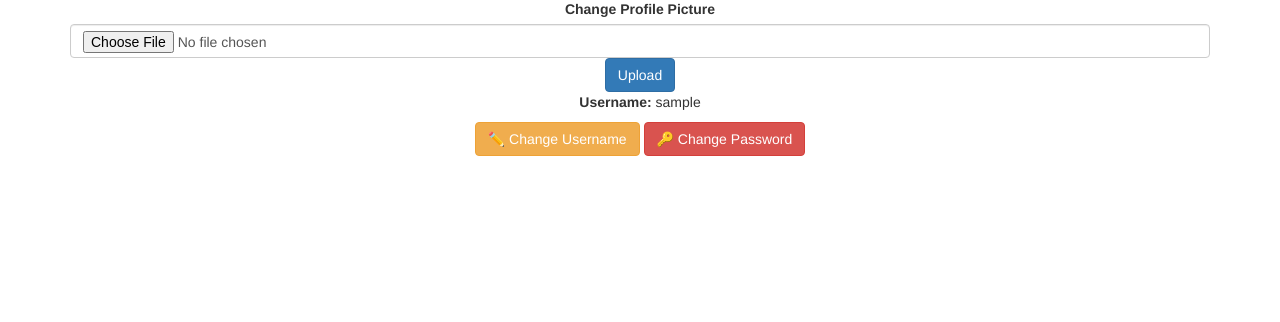
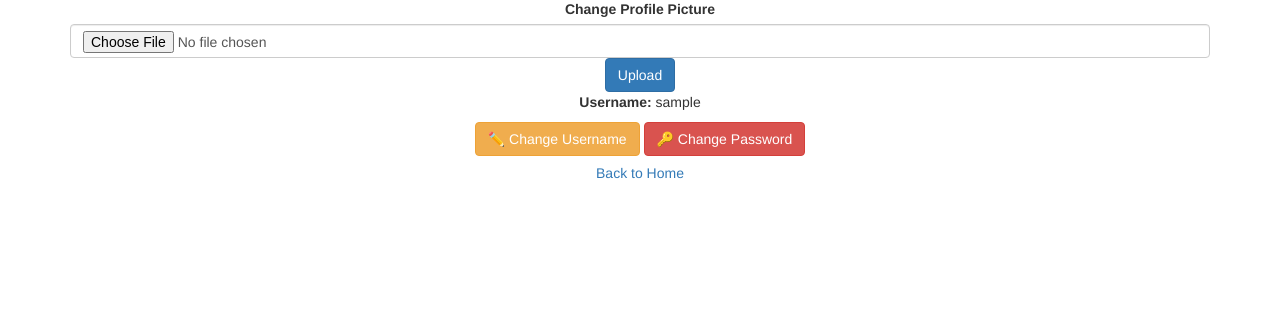
Before and after one commit to Prang752/WEB_flask, a Flask app: page /profile in a window 1280 px wide. Shown: the part 311-633 px from the top of the page. Run offline with Flask 3, Linux system fonts and the light colour scheme; the visitor is signed in with stand-in values (Sample User, id 1); some libraries are stand-ins or nearby versions.

Commit message:
add back button in profile page

```diff
--- a/templates/profile.html
+++ b/templates/profile.html
@@ -31,5 +31,8 @@
             <a href="/change-password" class="btn btn-danger">🔑 Change Password</a>
         </div>
     </div>
+    <div class="text-center mt-4">
+        <a href="{{ url_for('index') }}" class="btn btn-secondary">Back to Home</a>
+    </div>
 </div>
 {% endblock %}
```
